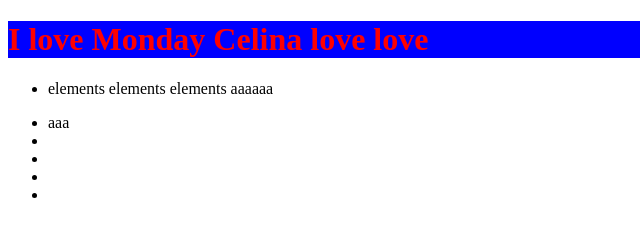
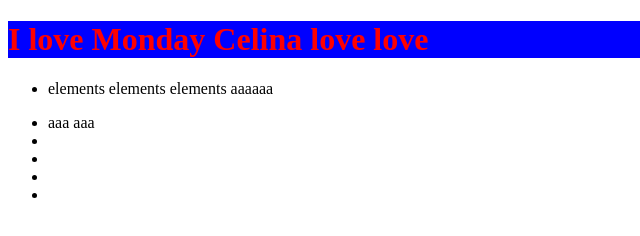
Before and after one commit to TeodorMichalBaranski/goit-markup-hw-03, a plain HTML site: page index.html in a window 1280 px wide. Shown: the full height of the page, 0-640 px from the left. Drawn offline with Linux system fonts and the light colour scheme.

Commit message:
Update index.html

```diff
--- a/index.html
+++ b/index.html
@@ -18,7 +18,7 @@
       <li>elements elements elements aaaaaa</li>
     </ul>
     <ul>
-      <li>aaa</li>
+      <li>aaa aaa</li>
       <li></li>
       <li></li>
       <li></li>
```
